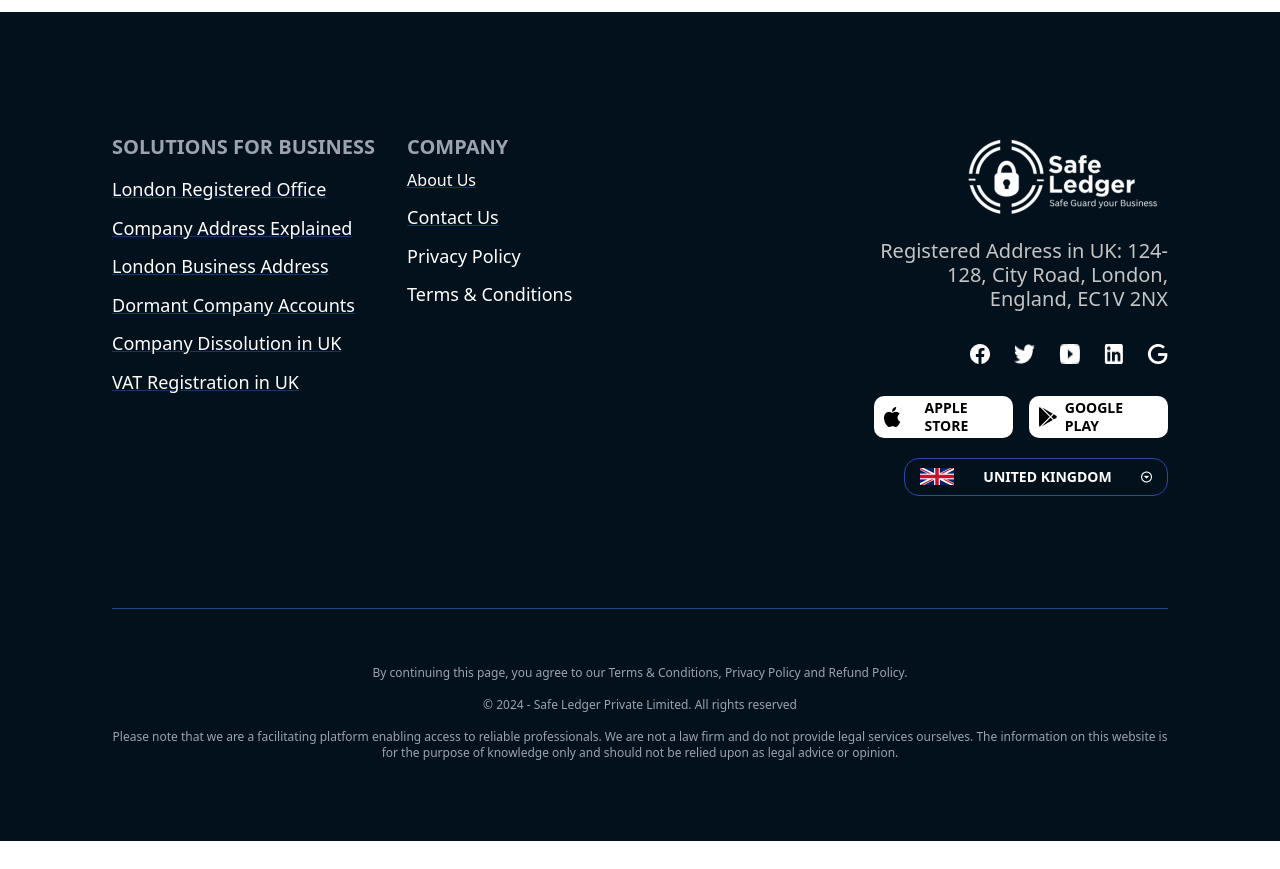
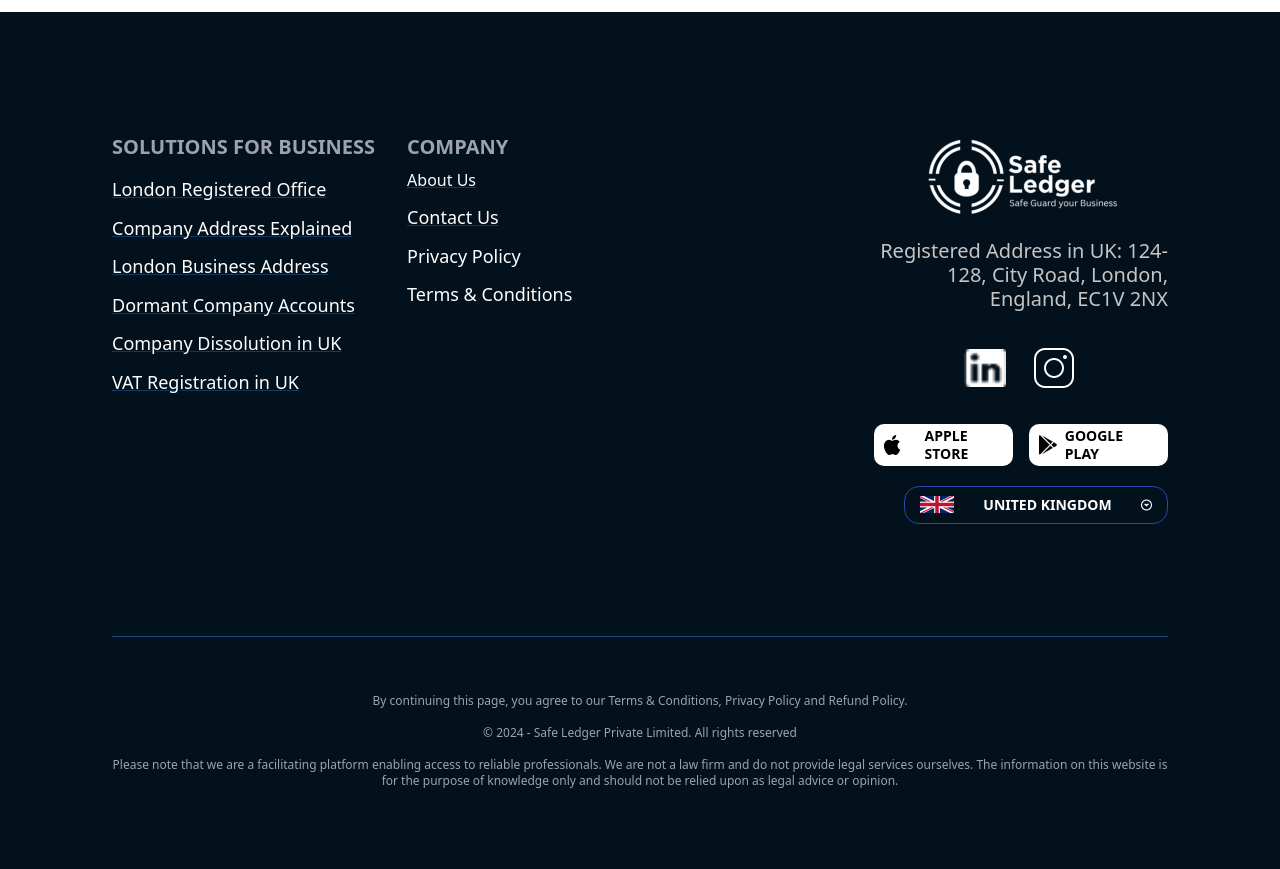
Before and after one commit to ahsanofficial/safeledger.net, a Next.js app: page /aboutus in a window 1280 px wide. Shown: the part 1940-2809 px from the top of the page. Before the commit the page ends 2781 px from the top, so only its background shows below. Built offline with nearby package versions, Linux system fonts and the light colour scheme.

Commit message:
Fix Error

```diff
--- a/components/Footer/page.tsx
+++ b/components/Footer/page.tsx
@@ -11,6 +11,7 @@ import apple from "../../public/footer/Vector (5).png";
 import google from "../../public/footer/Vector (6).png";
 import dropdown from "../../public/footer/dropdown.png";
 import flag from "../../public/footer/image 13.png";
+import instagram  from "../../public/footer/instagram.png";
 import { Link } from "@mui/material";
 
 export const Footer = () => {
@@ -84,7 +85,7 @@ export const Footer = () => {
 
         <div className={`${styles.info} mt-10`}>
           <div>
-            <div className="flex justify-end">
+            <div className="flex justify-center">
               <Image
                 className={`${styles.logo} flex justify-end text-end`}
                 src={logo}
@@ -95,12 +96,9 @@ export const Footer = () => {
               Registered Address in UK: 124-128, City Road, London, England,
               EC1V 2NX
             </p>
-            <div className="flex justify-end gap-6  flex-row mt-8">
-              <Image src={fb} alt="" />
-              <Image src={icon1} alt="" />
-              <Image src={icon2} alt="" />
-              <Image src={icon3} alt="" />
-              <Image src={icon4} alt="" />
+            <div className="flex justify-center items-center gap-6  flex-row mt-8">
+              <Image src={icon3} alt="" className={styles.link}/>
+              <Image src={instagram} alt=""/>
             </div>
             <div className="flex flex-row items-center gap-4 mt-8">
               <div className={`${styles.store}`}>
--- a/components/Footer/style.module.css
+++ b/components/Footer/style.module.css
@@ -58,7 +58,10 @@
 .Terms {
   width: 40%;
 }
-
+.link{
+  width: 42px;
+  height: 38px;
+}
 /* Media Query for Mobile Devices */
 @media (max-width: 640px) {
   .bg{
@@ -78,7 +81,9 @@
     width: 100%; /* Set width to 100% for full width on mobile */
     margin-top: 10px; /* Adjust margin for better spacing */
   }
-
+.store{
+  display: none;
+}
   .Terms {
     width: 80%; /* Adjust width for better mobile view */
     margin: 20px auto; /* Center and add margin for better spacing */
--- a/components/Form/ZohoForm.tsx
+++ b/components/Form/ZohoForm.tsx
@@ -232,6 +232,7 @@ const ZohoFormService: React.FC<ZohoFormServiceProps> = ({ service }) => {
 	}
 
 	.zf-tempFrmWrapper .zf-tempContDiv {
+		width: 230px;
 		margin:0;
 		padding:0;
 	}
--- a/components/Icon/page.tsx
+++ b/components/Icon/page.tsx
@@ -19,7 +19,7 @@ const RightIcon: React.FC = () => {
   };
 
   return (
-    <div>
+    <div className={styles.bg}>
       <div className={styles.whatsappContainer}>
         <div className={styles.whatsappIconContainer}>
           <img src={whatsapp.src} className={styles.what}/>
--- a/components/Icon/style.module.css
+++ b/components/Icon/style.module.css
@@ -88,4 +88,7 @@
     .whatsNew {
         right: -26px;
     }
+    .bg{
+        display: none;
+    }
 }
--- a/components/Landing2/Landing2Qualities/style.module.css
+++ b/components/Landing2/Landing2Qualities/style.module.css
@@ -12,6 +12,7 @@
   .bg {
     margin-top: 30px !important;
     padding: 0px 10px 0px 10px;
+    width: 90%;
   }
 
   .gap {
--- a/components/Landing2/Landing2Services/page.tsx
+++ b/components/Landing2/Landing2Services/page.tsx
@@ -64,7 +64,7 @@ export const Landing2Services = () => {
     };
     return (
         <div className={`pb-5 ${styles.bg}`}>
-            <div className="py-10 sm:px-40 lg:px-40 px-2">
+            <div className="py-10 sm:px-40 lg:px-40 pr-2">
                 {" "}
                 <h1 className="text-black text-4xl">
                     Services that give you
--- a/components/Landing2/LandingBanner2/page.tsx
+++ b/components/Landing2/LandingBanner2/page.tsx
@@ -13,7 +13,7 @@ const HeroSection: React.FC = () => {
 
   useEffect(() => {
     const handleScroll = () => {
-      if (window.scrollY > 2180) {
+      if (window.scrollY > 2225) {
         setIsFixed(false);
       } else {
         setIsFixed(true);
```
Also changed, not shown: components/Landing2/LandingBanner2/style.module.css (+12 -6 lines), public/footer/instagram.png (added).
